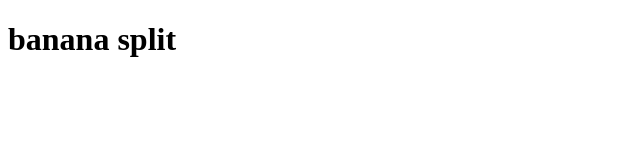
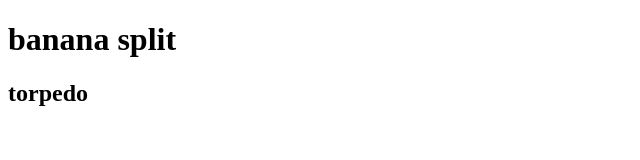
Before and after one commit to Clestxn/atividade2, a website: page src/index.html in a window 1280 px wide. Shown: the whole page, without its empty margins (0-640 px from the left). Drawn offline with Linux system fonts and the light colour scheme.

Commit message:
torpedobarackobama

```diff
--- a/src/index.html
+++ b/src/index.html
@@ -7,5 +7,6 @@
 </head>
 <body>
     <h1>banana split</h1>
+    <h2>torpedo</h2>
 </body>
 </html>
```
